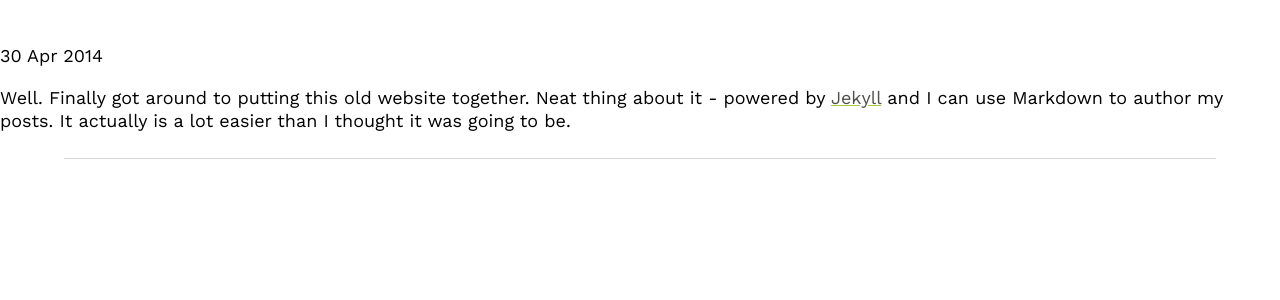
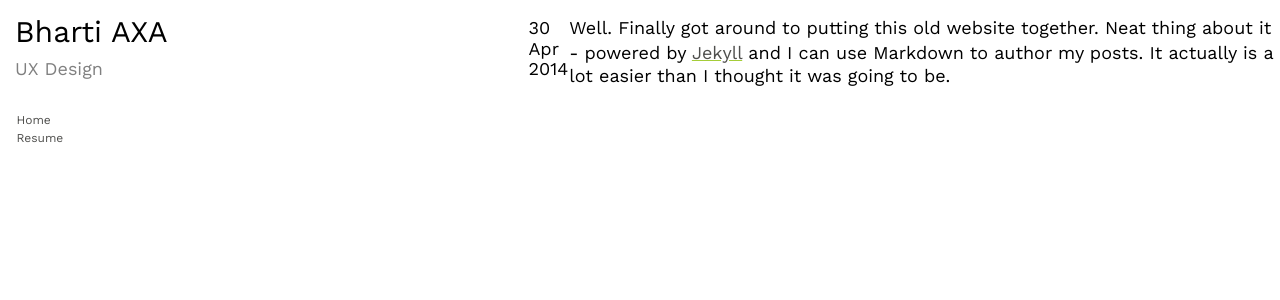
Before and after one commit to bedadala92/New-Portfolio, a Jekyll site: the page built from _posts/2014-04-30-hank-quinlan-site-launched.md, in a window 1280 px wide. Shown: the top 300 px of the page. Built offline with Jekyll 4.4.1, drawn with Linux system fonts in a browser that asks for light colours.

Commit message:
blog working

```diff
--- a/_layouts/default.html
+++ b/_layouts/default.html
@@ -11,5 +11,4 @@
     <body>
           {{ content }}
     </body>
-    <footer style="margin-top:2%; margin-bottom:5%; margin-left:5%; margin-right:5%; border-top: 1px solid #d5d5d5; font-size: .8em;"></footer>
 </html>
--- a/_layouts/post.html
+++ b/_layouts/post.html
@@ -1,6 +1,7 @@
 ---
 layout: default
 ---
+<div class="home-wrap"><div class="header-position"><div class="heading"><div id="brand">Bharti AXA</div><div id="categeory">UX Design</div></div><div class="subnav"><ul><li><a href="{{site.baseurl}}/">Home</a></li><li><a href="{{site.baseurl}}/resume/">Resume</a></li></ul></div></div>
 <h1>{{ page.title }}</h1>
 <p class="meta">{{ page.date | date_to_string }}</p>
 
```
Also changed, not shown: _includes/bharti.html (+10 -2 lines).
